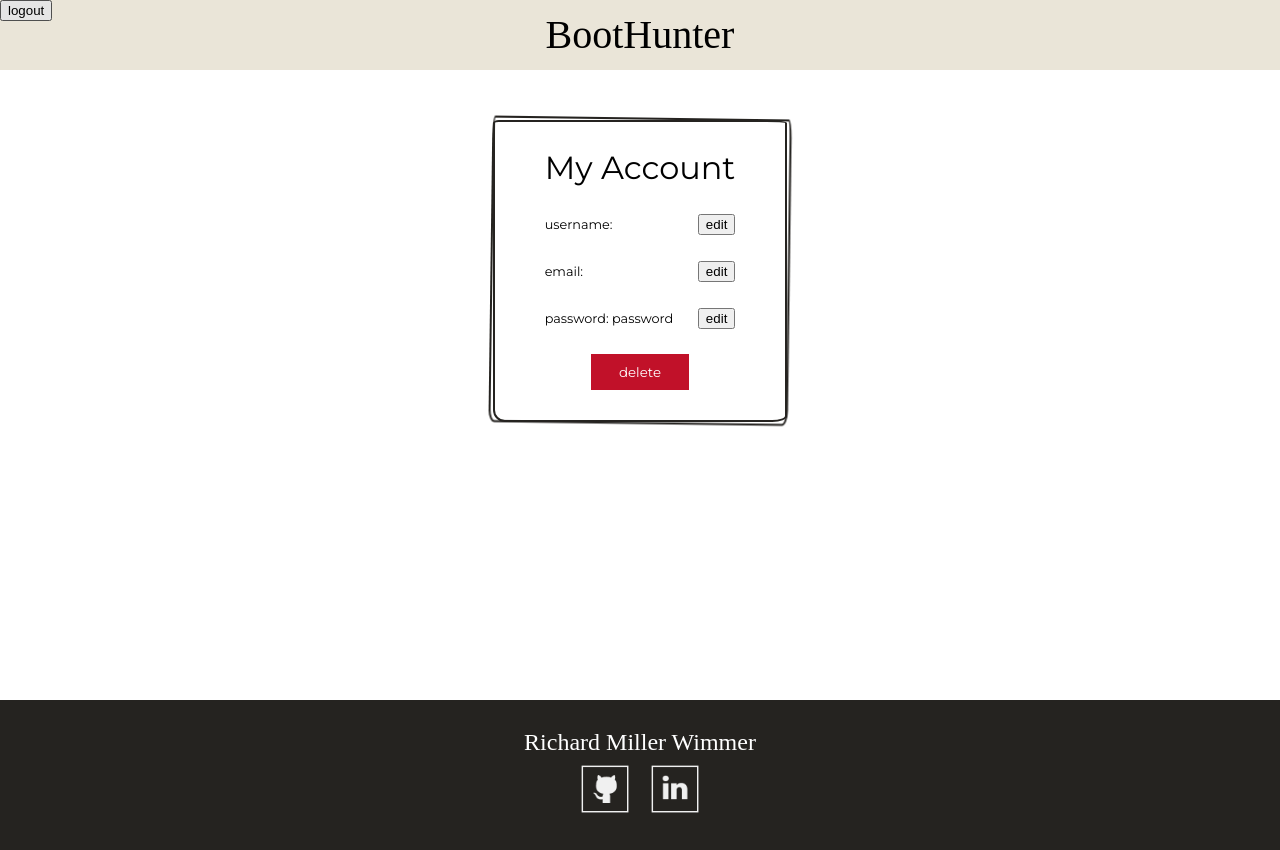
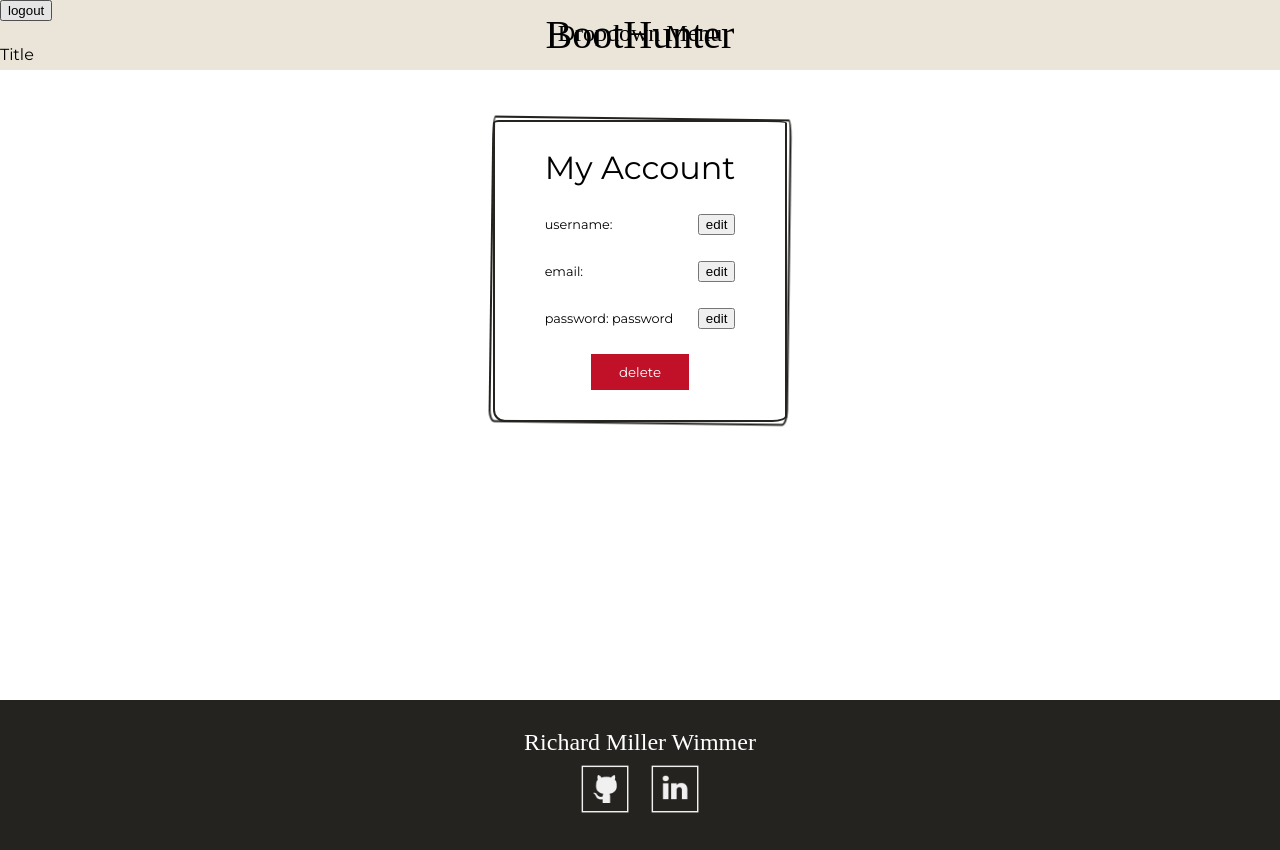
Before and after one commit to RichardMillerWimmer/heritage-boot-tracker, a React (Create React App) app: page /#/account in a window 1280 px wide. Built offline with nearby package versions, Linux system fonts and the light colour scheme; a web font is replaced by a local one; what redux-promise-middleware would draw is missing.

Commit message:
Dropdown menu component build out

```diff
--- /dev/null
+++ b/src/components/Dropdown.tsx
@@ -0,0 +1,30 @@
+import React, { useState } from 'react';
+
+import { withRouter } from 'react-router';
+
+const Dropdown: React.FC = () => {
+    const [open, setOpen] = useState(false);
+    const [selection, setSelection] = useState([]);
+
+    const toggle = () => setOpen(!open);
+
+    function handleOnClick(item) {
+
+    };
+
+    return (
+        <div className='dropdown'>
+            <h4>Dropdown Menu</h4>
+            <div
+                tabIndex={0} role='button'
+                onKeyPress={() => toggle()}
+                onClick={() => toggle()}>
+                    <div>
+                        <p>Title</p>
+                    </div>
+            </div>
+        </div>
+    )
+}
+
+export default withRouter(Dropdown);
--- a/src/components/Header.tsx
+++ b/src/components/Header.tsx
@@ -2,6 +2,7 @@ import React from 'react';
 import { useDispatch } from 'react-redux';
 import axios from 'axios';
 import { RouteComponentProps, withRouter } from 'react-router';
+import Dropdown from './Dropdown';
 
 const Header: React.FC<RouteComponentProps> = (props: RouteComponentProps) => {
 
@@ -20,6 +21,7 @@ const Header: React.FC<RouteComponentProps> = (props: RouteComponentProps) => {
         <section className='header'>
             <h2>BootHunter</h2>
             <button onClick={logout}>logout</button>
+            <Dropdown />
         </section>
     )
 }
```
Also changed, not shown: src/sass/components/_dropdown.sass (added).
